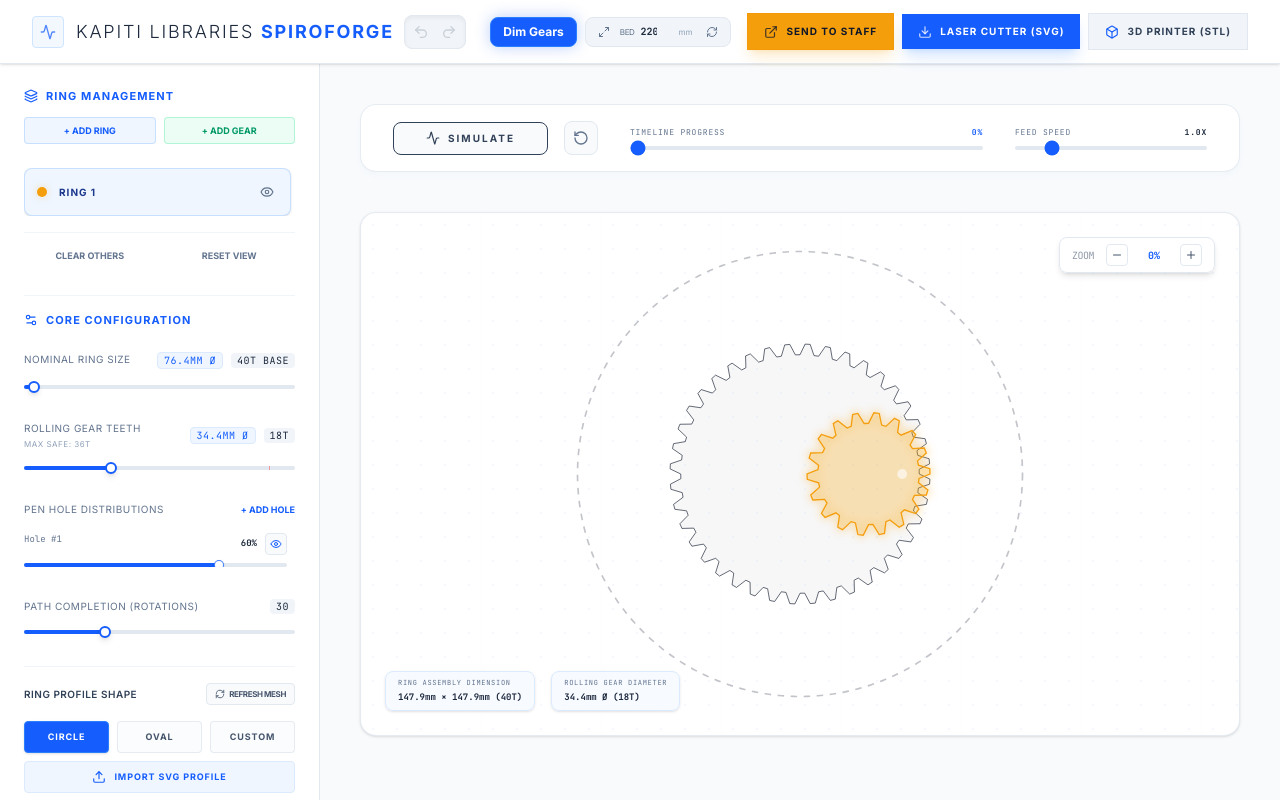
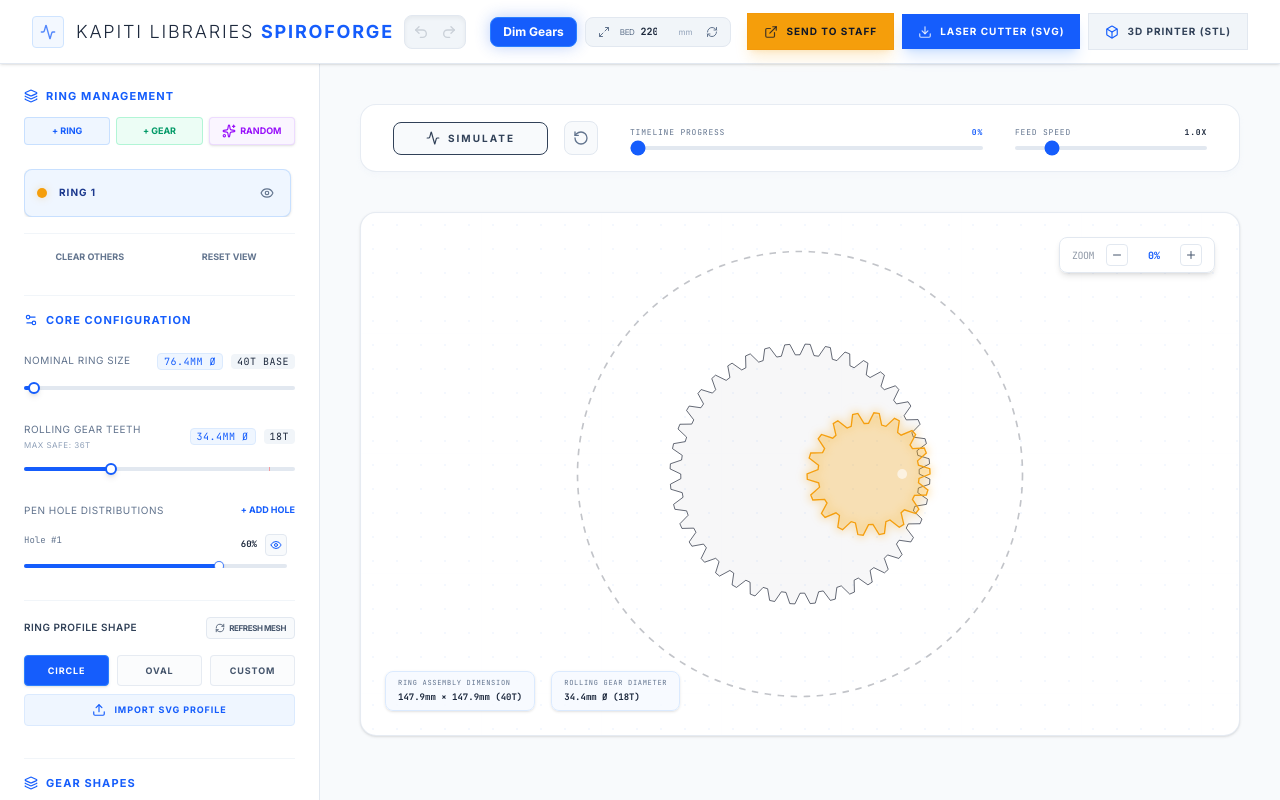
Before and after one commit to Kapiti-Coast-District-Libraries/spyrograph, a React (Vite) app: page / in a window 1280 px wide. Built offline with nearby package versions, Linux system fonts and the light colour scheme; a web font is replaced by a local one.

Commit message:
feat: add randomize pattern feature
Implement pattern randomization functionality and increase maxRotations limit to 200 for more complex spirograph designs.

```diff
--- a/src/App.tsx
+++ b/src/App.tsx
@@ -30,7 +30,8 @@ import {
   Minus,
   ExternalLink,
   Copy,
-  Check
+  Check,
+  Sparkles
 } from 'lucide-react';
 import { motion, AnimatePresence } from 'motion/react';
 import { SpiroParams } from './types';
@@ -327,7 +328,7 @@ export default function App() {
     ringIntensity: 1.0,
     ringTension: 0.5,
     customRingPoints: [1.0, 1.0, 1.0, 1.0, 1.0, 1.0, 1.0, 1.0],
-    maxRotations: 30,
+    maxRotations: 200,
     isMultiStage: false,
     stageTwoTeeth: 12,
     stageOneInternalTeeth: 24,
@@ -746,6 +747,167 @@ export default function App() {
     pushToHistory(newLayers, 0);
     setLayers(newLayers);
     setActiveLayerIndex(0);
+  };
+
+  const handleRandomize = () => {
+    const numLayers = Math.random() > 0.65 ? 2 : 1;
+    const newLayers: Layer[] = [];
+
+    // Choose common beautiful sizes for the base rings
+    const commonRingTeeth = [60, 72, 80, 84, 96, 105, 120, 140, 144, 150, 160, 180, 200];
+    const shapes: ('circle' | 'oval' | 'custom')[] = ['circle', 'oval', 'circle', 'circle', 'circle'];
+    const gearShapes: ('circle' | 'flower' | 'triangle' | 'square' | 'oval' | 'egg')[] = ['circle', 'flower', 'triangle', 'square', 'oval', 'egg'];
+    const flowTypes: ('hypotrochoid' | 'epitrochoid')[] = ['hypotrochoid', 'epitrochoid', 'hypotrochoid'];
+
+    const spacing = 40;
+    let currentXOffset = 0;
+
+    for (let i = 0; i < numLayers; i++) {
+      const ringShape = shapes[Math.floor(Math.random() * shapes.length)];
+      const ringTeeth = commonRingTeeth[Math.floor(Math.random() * commonRingTeeth.length)];
+
+      const r_ring = getRadiusFromTeeth(ringTeeth);
+      const ringIntensity = ringShape !== 'circle' ? 0.2 + Math.random() * 0.6 : 1.0;
+      const ringTension = 0.3 + Math.random() * 0.5;
+
+      let customRingPoints = [1.0, 1.0, 1.0, 1.0, 1.0, 1.0, 1.0, 1.0];
+      if (ringShape === 'custom') {
+        customRingPoints = customRingPoints.map(() => 0.8 + Math.random() * 0.4);
+      }
+
+      const modMax = ringShape === 'custom'
+        ? Math.max(...customRingPoints)
+        : (1 + (ringShape === 'circle' ? 0 : ringIntensity) * 0.15);
+      const margin = 30;
+      const outerRadius = (r_ring * modMax) + margin;
+
+      if (i > 0) {
+        const prevLayer = newLayers[i - 1];
+        const prevParams = prevLayer.params;
+        const prevR = getRadiusFromTeeth(prevParams.ringTeeth);
+        const prevModMax = prevParams.ringShape === 'custom'
+          ? Math.max(...(prevParams.customRingPoints || [1.0]))
+          : (1 + (prevParams.ringShape === 'circle' ? 0 : prevParams.ringIntensity) * 0.15);
+        const prevOuterRadius = (prevR * prevModMax) + margin;
+        currentXOffset = (prevParams.offsetX || 0) + prevOuterRadius + outerRadius + spacing;
+      }
+
+      const minCurv = getMinCurvatureRadius(
+        ringTeeth,
+        ringShape,
+        ringIntensity,
+        customRingPoints,
+        ringTension,
+        1.0
+      );
+      const safeLimit = Math.floor((2 * Math.PI * (minCurv * 0.98)) / PITCH);
+      const maxPossibleTeeth = Math.max(8, Math.min(ringTeeth - 4, safeLimit));
+
+      let gearTeeth = 24;
+      const candidates: number[] = [];
+      const getGcd = (a: number, b: number): number => {
+        let tempA = a;
+        let tempB = b;
+        while (tempB !== 0) {
+          const t = tempB;
+          tempB = tempA % tempB;
+          tempA = t;
+        }
+        return tempA;
+      };
+      for (let t = 12; t <= maxPossibleTeeth; t += 2) {
+        const divisor = getGcd(ringTeeth, t);
+        if (divisor > 1 && divisor < t) {
+          candidates.push(t);
+        }
+      }
+      if (candidates.length > 0) {
+        gearTeeth = candidates[Math.floor(Math.random() * candidates.length)];
+      } else {
+        gearTeeth = Math.floor(12 + Math.random() * (maxPossibleTeeth - 12));
+      }
+      if (gearTeeth < 8) gearTeeth = 8;
+      if (gearTeeth >= ringTeeth) gearTeeth = Math.max(8, ringTeeth - 4);
+
+      const type: 'hypotrochoid' | 'epitrochoid' = 'hypotrochoid';
+      const gearShape = gearShapes[Math.floor(Math.random() * gearShapes.length)];
+      const shapeIntensity = 0.2 + Math.random() * 1.0;
+
+      const isMultiStage = Math.random() > 0.8;
+      let stageTwoTeeth = 12;
+      let stageOneInternalTeeth = 24;
+      let railOffset = 0;
+      if (isMultiStage) {
+        stageOneInternalTeeth = Math.max(16, Math.floor(gearTeeth / 2) * 2);
+        if (stageOneInternalTeeth >= gearTeeth) stageOneInternalTeeth = Math.max(8, gearTeeth - 6);
+        stageTwoTeeth = Math.max(8, Math.floor(stageOneInternalTeeth / 2));
+        railOffset = Number((Math.random() * 3).toFixed(1));
+      }
+
+      const numHoles = Math.floor(1 + Math.random() * 3);
+      const tempParams = {
+        ringTeeth,
+        gearTeeth,
+        holeOffsets: [50],
+        rotation: 0,
+        resolution: 1,
+        type,
+        gearShape,
+        shapeIntensity,
+        ringShape,
+        ringIntensity,
+        ringTension,
+        customRingPoints,
+        maxRotations: 30,
+        isMultiStage,
+        stageTwoTeeth,
+        stageOneInternalTeeth,
+        railOffset,
+        scale: 1.0
+      };
+      const maxHolePct = getMaxHolePercent(tempParams);
+      const holeOffsets: number[] = [];
+      const hiddenHoles: boolean[] = [];
+
+      for (let h = 0; h < numHoles; h++) {
+        const fraction = (h + 1) / (numHoles + 1);
+        const offsetVal = Math.max(5, Math.floor(maxHolePct * (fraction + (Math.random() * 0.15 - 0.075))));
+        holeOffsets.push(offsetVal);
+        hiddenHoles.push(false);
+      }
+
+      const maxRotations = 200;
+
+      const p: SpiroParams = {
+        ...tempParams,
+        holeOffsets,
+        hiddenHoles,
+        maxRotations,
+        offsetX: currentXOffset,
+        offsetY: 0,
+        scale: 1.0
+      };
+
+      const maxAllowedScale = getMaxScale(p);
+      p.scale = Number(Math.min(1.2, maxAllowedScale * 0.85).toFixed(2));
+
+      newLayers.push({
+        id: `layer-rand-${Date.now()}-${i}`,
+        name: `Ring ${i + 1}`,
+        params: p,
+        color: LAYER_COLORS[i % LAYER_COLORS.length],
+        visible: true
+      });
+    }
+
+    pushToHistory(newLayers, 0);
+    setLayers(newLayers);
+    setActiveLayerIndex(0);
+
+    if (newLayers[0]) {
+      setPan({ x: -newLayers[0].params.offsetX, y: -newLayers[0].params.offsetY || 0 });
+    }
+    setAnimationTheta(0);
   };
 
   const handleRefresh = () => {
@@ -1549,14 +1711,14 @@ export default function App() {
                   <Layers className="w-3.5 h-3.5" /> Ring Management
                 </h2>
               </div>
-              <div className="grid grid-cols-2 gap-2">
+              <div className="grid grid-cols-3 gap-1.5">
                 <button
                   onClick={() => addLayer()}
                   className="text-[9px] uppercase font-bold text-center text-blue-600 bg-blue-50 py-1.5 rounded border border-blue-200/80 hover:bg-blue-100 transition-colors"
                   id="add-ring-btn"
                   title="Create a new physical ring shifted to the right"
                 >
-                  + Add Ring
+                  + Ring
                 </button>
                 <button
                   onClick={addRollingGear}
@@ -1564,7 +1726,15 @@ export default function App() {
                   id="add-gear-btn"
                   title="Add another rolling gear to the currently active ring"
                 >
-                  + Add Gear
+                  + Gear
+                </button>
+                <button
+                  onClick={handleRandomize}
+                  className="text-[9px] uppercase font-bold text-center text-purple-600 bg-purple-50 py-1.5 rounded border border-purple-200/80 hover:bg-purple-100 transition-colors flex items-center justify-center gap-1 shadow-sm"
+                  id="randomize-btn"
+                  title="Generate a completely random beautiful design"
+                >
+                  <Sparkles className="w-3.5 h-3.5 text-purple-600" /> Random
                 </button>
               </div>
             </div>
@@ -1786,25 +1956,6 @@ export default function App() {
                 </div>
               </div>
 
-              {/* Path Completion Slider */}
-              <div className="space-y-4">
-                <div className="flex justify-between text-[10px] uppercase tracking-wider">
-                  <label className="text-slate-500">Path Completion (Rotations)</label>
-                  <span className="text-slate-800 font-mono bg-slate-100 px-1.5 rounded">{params.maxRotations}</span>
-                </div>
-                <div className="relative h-1 w-full bg-slate-200 rounded-full group">
-                  <input
-                    type="range" min="1" max="100" step="1"
-                    value={params.maxRotations}
-                    onChange={(e) => updateParams({ maxRotations: parseInt(e.target.value) })}
-                    onPointerUp={saveHistory}
-                    className="absolute inset-0 w-full h-full opacity-0 cursor-pointer z-10"
-                  />
-                  <div className="absolute top-0 left-0 h-full bg-blue-600 rounded-full" style={{ width: `${(params.maxRotations / 100) * 100}%` }}></div>
-                  <div className="absolute top-1/2 -translate-y-1/2 w-3 h-3 bg-white rounded-full border-2 border-blue-600 shadow-md shadow-blue-550/20" style={{ left: `calc(${(params.maxRotations / 100) * 100}% - 6px)` }}></div>
-                </div>
-              </div>
-
               {/* Ring Profile Options */}
               <div className="space-y-4 pt-4 border-t border-slate-100">
                 <div className="flex justify-between items-center">
@@ -1892,32 +2043,12 @@ export default function App() {
             </div>
           </section>
 
-          {/* Gear & Path Type */}
+          {/* Gear Shapes */}
           <section>
             <h2 className="text-[11px] uppercase tracking-widest text-blue-600 mb-4 font-bold flex items-center gap-2 pt-4 border-t border-slate-100">
-              <Layers className="w-3.5 h-3.5" /> Gear & Flow Shapes
+              <Layers className="w-3.5 h-3.5" /> Gear Shapes
             </h2>
             <div className="space-y-6">
-              <div>
-                <h3 className="text-[10px] uppercase tracking-widest text-slate-500 mb-3 font-semibold">Geometric Flow</h3>
-                <div className="flex flex-col gap-2">
-                  <div className="grid grid-cols-2 gap-2">
-                    {(['hypotrochoid', 'epitrochoid'] as const).map(type => (
-                      <button
-                        key={type}
-                        onClick={() => {
-                          updateParams({ type });
-                          saveHistory();
-                        }}
-                        className={`py-2 px-3 border rounded text-[9px] uppercase tracking-widest font-bold transition-all relative group ${params.type === type ? 'bg-blue-600 text-white border-blue-500 shadow-sm' : 'bg-slate-50/50 hover:bg-slate-50 border-slate-200/80 text-slate-600'}`}
-                      >
-                        {type === 'hypotrochoid' ? 'Internal' : 'External'}
-                      </button>
-                    ))}
-                  </div>
-                </div>
-              </div>
-
               <div>
                 <h3 className="text-[10px] uppercase tracking-widest text-slate-500 mb-3 font-semibold">Gear Shape</h3>
                 <div className="grid grid-cols-3 gap-2">
--- a/src/lib/spiroMath.ts
+++ b/src/lib/spiroMath.ts
@@ -265,7 +265,7 @@ export function getSpiroTotalRotations(params: SpiroParams): number {
   const {
     ringTeeth,
     gearTeeth,
-    maxRotations = 40,
+    maxRotations = 200,
     isMultiStage = false,
   } = params;
 
```
